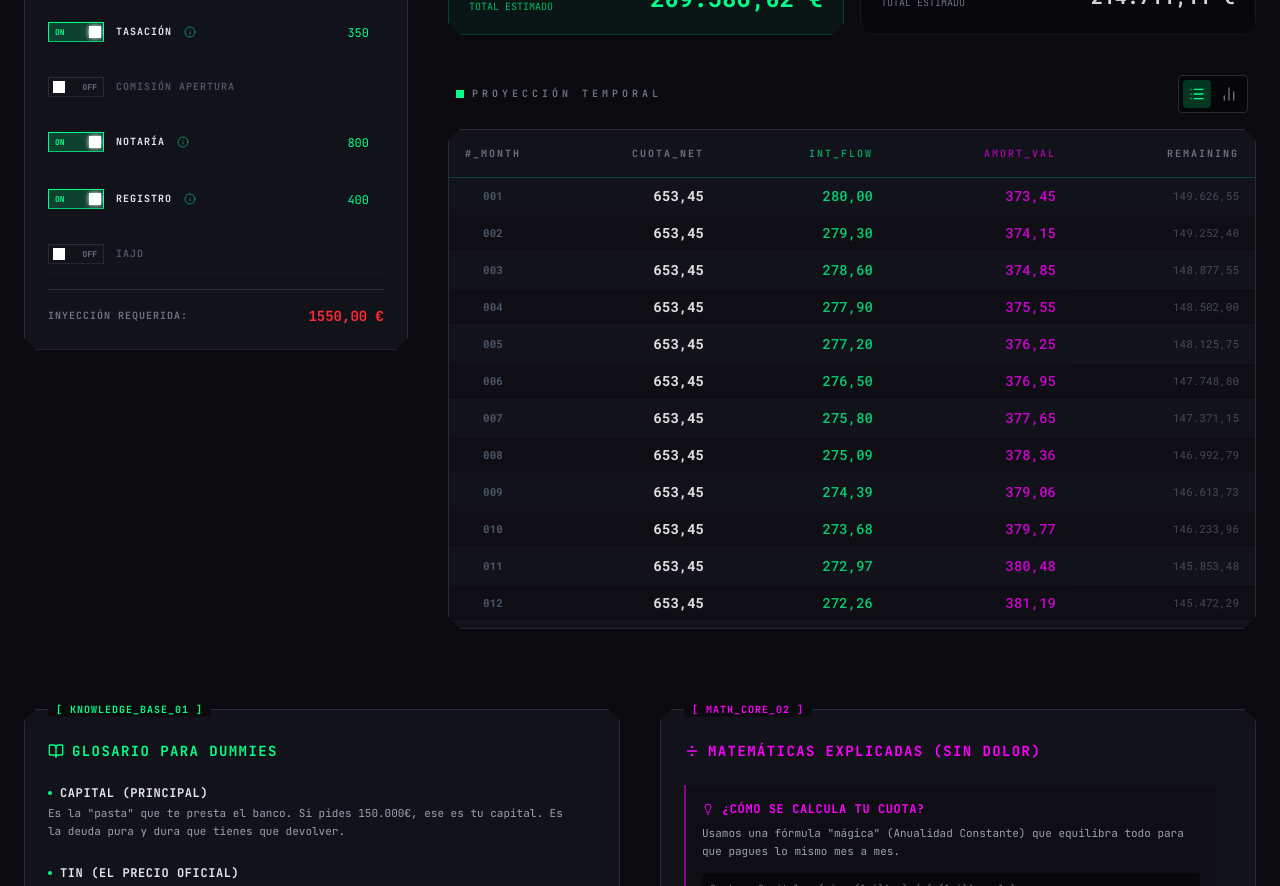
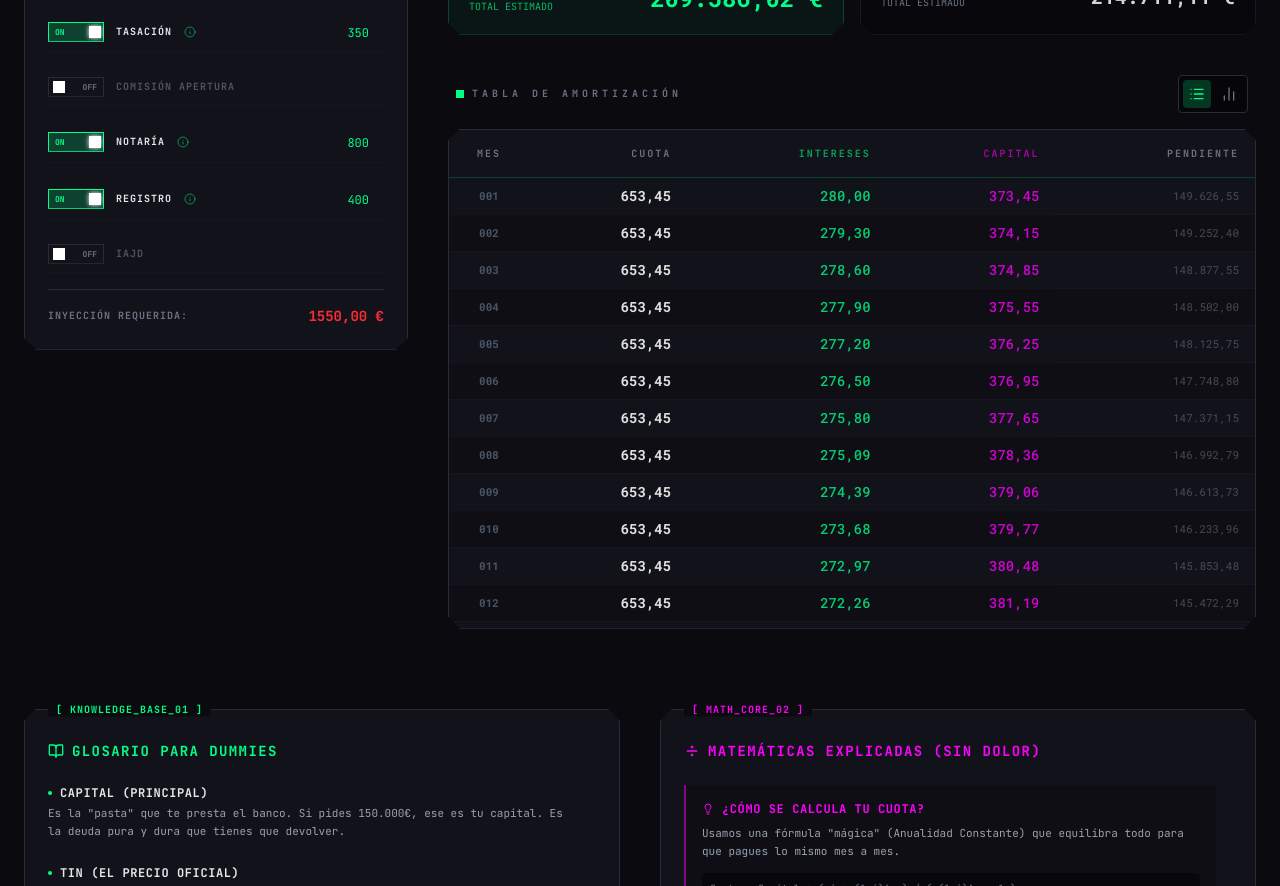
Before and after one commit to spidey000/Tae-website, a React (Vite) app: page / in a window 1280 px wide. Shown: the part 1640-2526 px from the top of the page. Built offline with nearby package versions, Linux system fonts and the light colour scheme.

Commit message:
feat(ui): Rename Amortization Table headers and title to friendly terms

```diff
--- a/src/App.jsx
+++ b/src/App.jsx
@@ -305,7 +305,7 @@ function App() {
           <div className="space-y-4">
             <div className="flex items-center justify-between px-2">
               <h3 className="text-[10px] font-bold text-gray-500 uppercase tracking-[0.4em] flex items-center gap-2">
-                <div className="w-2 h-2 bg-accent" /> Proyección Temporal
+                <div className="w-2 h-2 bg-accent" /> Tabla de Amortización
               </h3>
 
               {/* View Toggle */}
--- a/src/components/AmortizationTable.jsx
+++ b/src/components/AmortizationTable.jsx
@@ -12,19 +12,19 @@ export const AmortizationTable = ({ schedule }) => {
           <thead className="bg-muted/50 sticky top-0 z-10">
             <tr className="border-b border-accent/20">
               <th scope="col" className="px-4 py-4 text-center text-[10px] font-bold text-gray-500 uppercase tracking-[0.2em] w-20">
-                #_MONTH
+                Mes
               </th>
               <th scope="col" className="px-4 py-4 text-right text-[10px] font-bold text-gray-500 uppercase tracking-[0.2em]">
-                CUOTA_NET
+                Cuota
               </th>
               <th scope="col" className="px-4 py-4 text-right text-[10px] font-bold text-accent/60 uppercase tracking-[0.2em]">
-                INT_FLOW
+                Intereses
               </th>
               <th scope="col" className="px-4 py-4 text-right text-[10px] font-bold text-accent-secondary/60 uppercase tracking-[0.2em]">
-                AMORT_VAL
+                Capital
               </th>
               <th scope="col" className="px-4 py-4 text-right text-[10px] font-bold text-gray-500 uppercase tracking-[0.2em]">
-                REMAINING
+                Pendiente
               </th>
             </tr>
           </thead>
```
Also changed, not shown: 1 other file (tests, documents, lock files or other folders).
